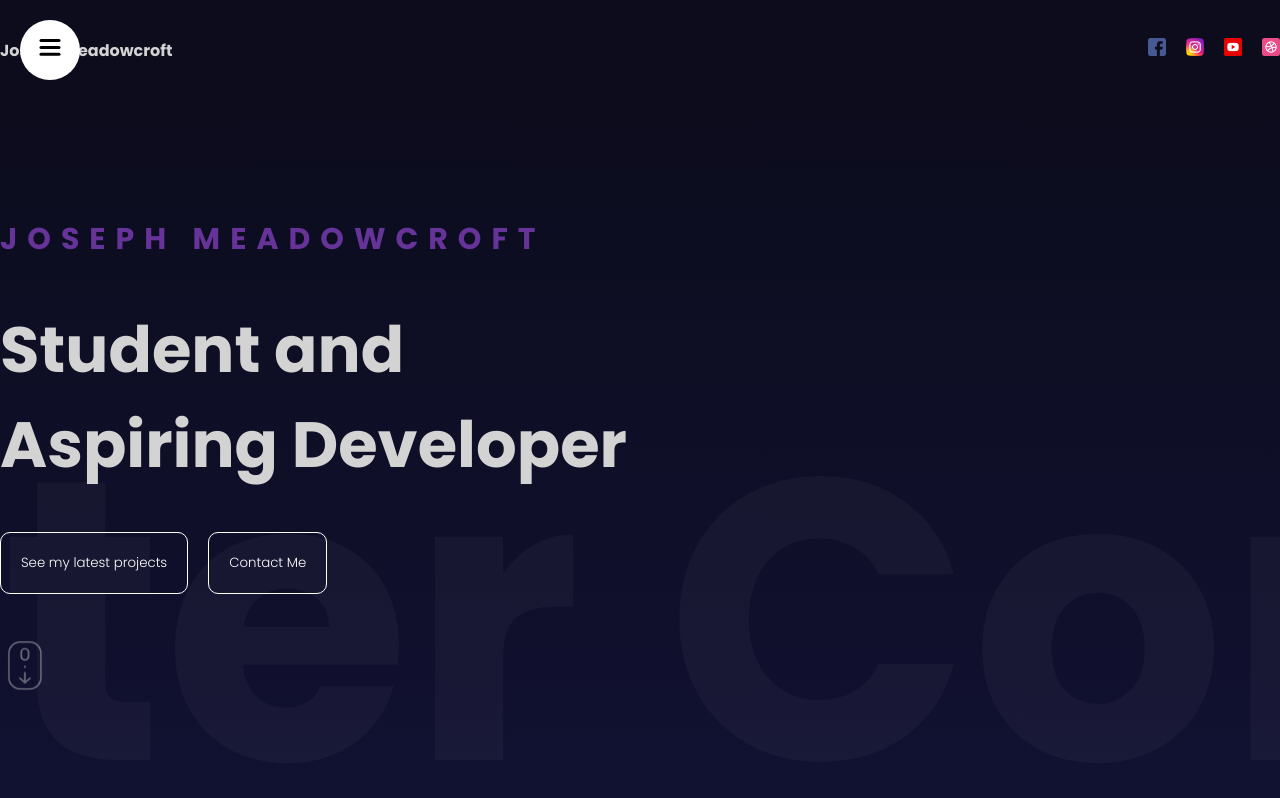
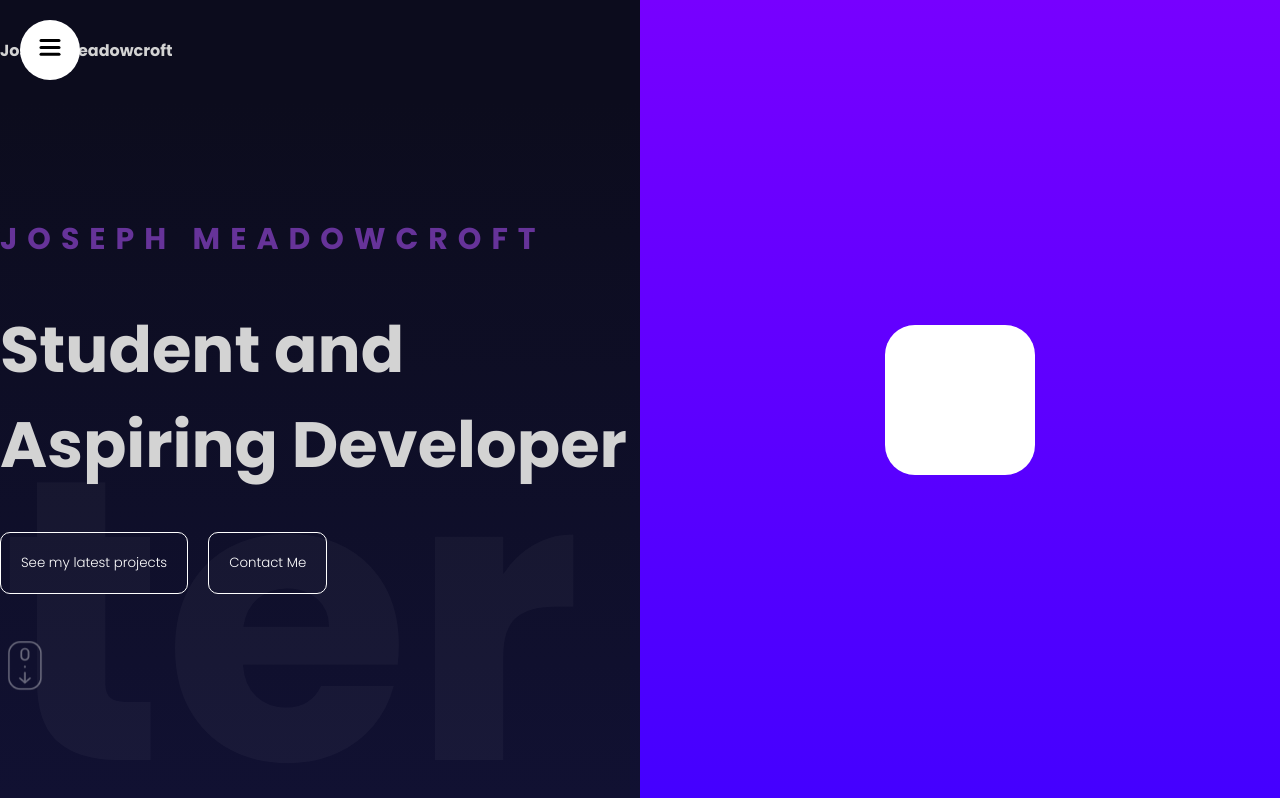
Before and after one commit to josephmeadowcroft/Portfolio-Website, a React (Vite) app: page / in a window 1280 px wide. Shown: the top 798 px of the page. Built offline with nearby package versions, Linux system fonts and the light colour scheme.

Commit message:
Creatable draggable div

```diff
--- a/src/components/hero/Hero.jsx
+++ b/src/components/hero/Hero.jsx
@@ -1,4 +1,5 @@
 import "./hero.scss";
+import { useRef } from "react";
 import { motion } from "framer-motion";
 
 const textVariants = {
@@ -38,6 +39,8 @@ const sliderVariants = {
 };
 
 const Hero = () => {
+  const constraintsRef = useRef(null);
+
   return (
     <div className="hero">
       <div className="wrapper">
@@ -73,9 +76,13 @@ const Hero = () => {
       >
         Writer Content Creator Influencer
       </motion.div>
-      {/* <div className="imageContainer">
-        <img src="/hero.png" alt="" />
-  </div> */}
+      <div className="dragArea" ref={constraintsRef}>
+        <motion.div
+          className="item"
+          drag
+          dragConstraints={constraintsRef}
+        ></motion.div>
+      </div>
     </div>
   );
 };
--- a/src/components/hero/hero.scss
+++ b/src/components/hero/hero.scss
@@ -47,11 +47,32 @@
     }
   }
 
-  .imageContainer {
-    height: 100%;
-    position: absolute;
+  .dragArea {
+    position: fixed;
     top: 0;
     right: 0;
+    width: 50%;
+    height: 100%;
+    overflow: hidden;
+    padding: 0;
+    margin: 0;
+    display: flex;
+    justify-content: center;
+    align-items: center;
+    perspective: 500px;
+    background: linear-gradient(180deg, #70f, #40f);
+
+
+    .item {
+      width: 150px;
+      height: 150px;
+      background: white;
+      border-radius: 30px;
+      display: flex;
+      place-content: center;
+      place-items: center;
+      overflow: hidden;
+    }
   }
 
   .slidingTextContainer {
```
